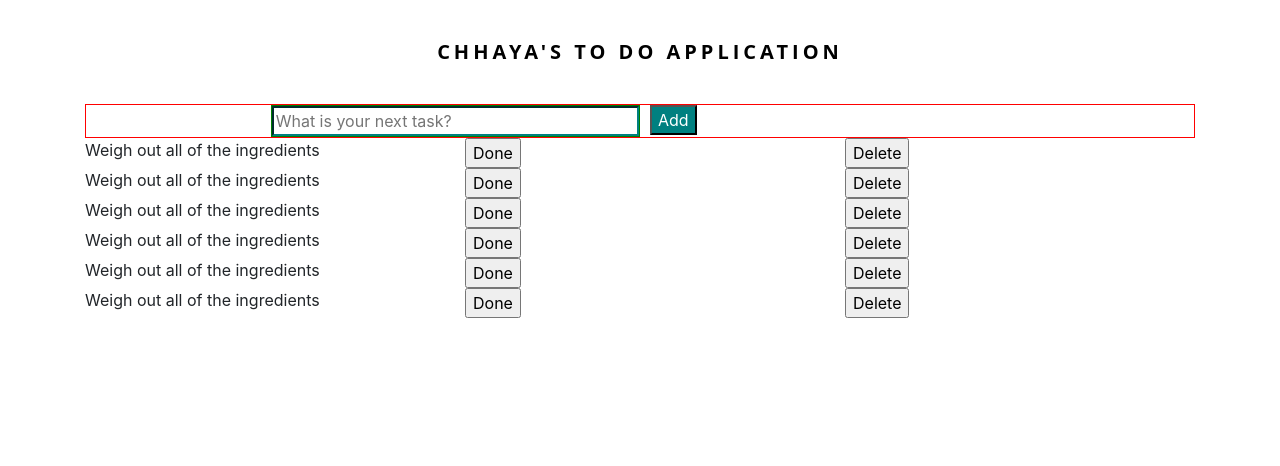
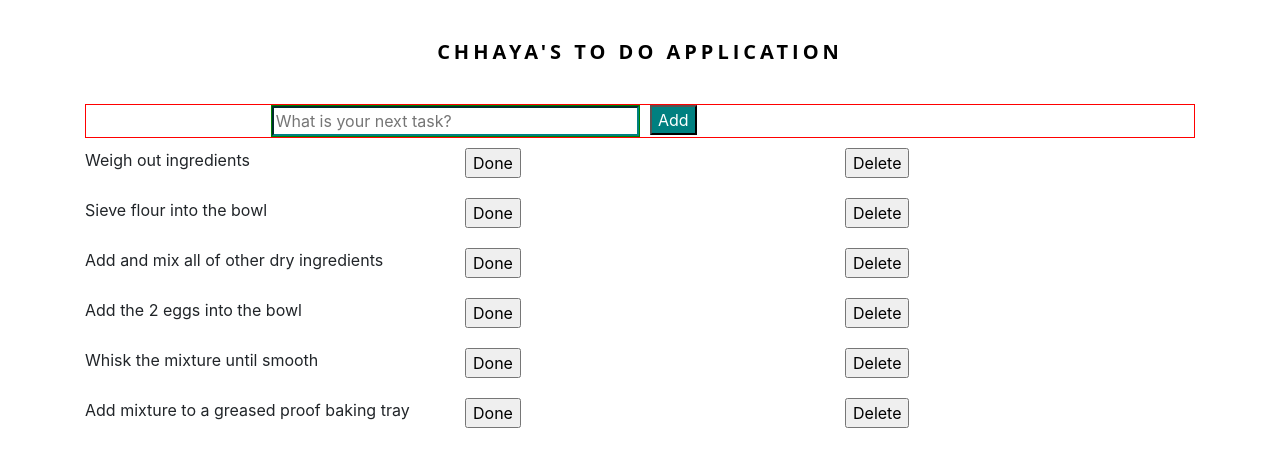
Before and after one commit to ChhayaPatel90/todo-app-frontend, a React app: page / in a window 1280 px wide. Shown: the top 466 px of the page. Built offline with nearby package versions, Linux system fonts and the light colour scheme.

Commit message:
Update Task and TaskList

```diff
--- a/src/components/Task.js
+++ b/src/components/Task.js
@@ -1,12 +1,12 @@
 import React from 'react';
 
-class TaskList extends React.Component {
+class Task extends React.Component {
 
     render() {
         return (
-            <div className="row">
+            <div className="row" style={styles.taskRow}>
                 <div className="col">
-                    Weigh out all of the ingredients
+                    {this.props.taskDescription}
                 </div>
                 <div className="col">
                     <input type="button" value="Done" />
@@ -19,4 +19,11 @@ class TaskList extends React.Component {
     }
 }
 
-export default TaskList;
+const styles = {
+    taskRow: {
+        paddingTop: "10px",
+        paddingBottom: "10px"
+    }
+}
+
+export default Task;
--- a/src/components/TaskList.js
+++ b/src/components/TaskList.js
@@ -4,17 +4,27 @@ import Task from './Task';
 class TaskList extends React.Component {
 
     render() {
+
+        let listofTasks = [
+            "Weigh out ingredients",
+            "Sieve flour into the bowl",
+            "Add and mix all of other dry ingredients",
+            "Add the 2 eggs into the bowl",
+            "Whisk the mixture until smooth",
+            "Add mixture to a greased proof baking tray"
+        ];
+
         return (
             <div>
-                <Task />
-                <Task />
-                <Task />
-                <Task />
-                <Task />
-                <Task />
+                {
+                    listofTasks.map((task, i) =>
+                        <Task taskDescription={task} key={i} />
+                    )
+                }
             </div>
         );
     }
+
 }
 
 export default TaskList;
```
Also changed, not shown: src/App.js (+4 -4 lines).
